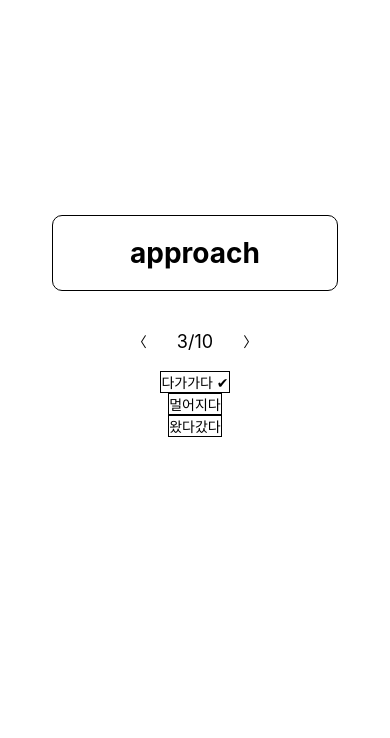
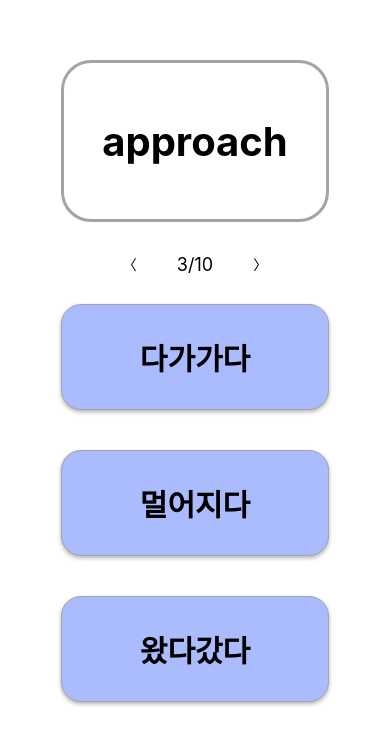
Before and after one commit to UXVOCA/ReactNative, a React Native app: screen /TodayTestPage in a window 390 px wide. Shown: the part 106-844 px from the top of the page. Built offline with nearby package versions, Linux system fonts and the light colour scheme.

Commit message:
Feat: 각 테스트 페이지 별 UI 개발 완료 및 버튼 클릭 이벤트 완성

```diff
--- a/pages/reviewtestpage.js
+++ b/pages/reviewtestpage.js
@@ -1,7 +1,7 @@
 import React from "react";
 import { View, Text, TouchableOpacity, StyleSheet } from "react-native";
 
-const TodayTestPage = () => {
+const ReviewTestPage = () => {
   return (
     <View style={styles.container}>
       <View style={styles.card}>
@@ -17,7 +17,7 @@ const TodayTestPage = () => {
         </TouchableOpacity>
       </View>
       <TouchableOpacity style={styles.button}>
-        <Text style={styles.buttonText}>다가가다 ✔</Text>
+        <Text style={styles.buttonText}>다가가다</Text>
       </TouchableOpacity>
       <TouchableOpacity style={styles.button}>
         <Text style={styles.buttonText}>멀어지다</Text>
@@ -32,23 +32,25 @@ const TodayTestPage = () => {
 const styles = StyleSheet.create({
   container: {
     flex: 1,
-    justifyContent: "center",
+    //justifyContent: "center",
     alignItems: "center",
     padding: 16,
     backgroundColor: "white",
   },
   card: {
-    width: "80%",
-    marginVertical: 20,
+    width: "75%",
+    height: "20%",
+    marginVertical: 2,
     padding: 20,
+    marginTop: 150,
     justifyContent: "center",
     alignItems: "center",
-    borderWidth: 1,
-    borderColor: "black",
-    borderRadius: 10,
+    borderWidth: 3,
+    borderColor: "#A4A4A4",
+    borderRadius: 30,
   },
   wordText: {
-    fontSize: 28,
+    fontSize: 40,
     fontWeight: "bold",
   },
   navigation: {
@@ -57,22 +59,32 @@ const styles = StyleSheet.create({
     marginVertical: 10,
   },
   navButton: {
-    padding: 10,
+    padding: 20,
   },
   navText: {
     fontSize: 18,
     marginHorizontal: 20,
   },
   button: {
-    // ... 기존 버튼 스타일 ...
-    // borderColor와 borderWidth 추가하기
-    borderColor: "black",
+    marginBottom: 40, // 버튼 사이의 간격
+    backgroundColor: "#AABCFD", // 버튼의 배경색
+    borderRadius: 20, // 버튼의 모서리 둥글기
+    paddingVertical: 30, // 상하 패딩
+    width: "75%", // 버튼의 너비
+    elevation: 3, // 안드로이드에서 그림자 효과
+    shadowOpacity: 0.3, // iOS에서 그림자 효과
+    shadowRadius: 4, // iOS에서 그림자 둥근 효과
+    shadowColor: "#000", // iOS에서 그림자 색상
+    shadowOffset: { height: 2, width: 0 }, // iOS에서 그림자 방향
+    borderColor: "#A4A4A4",
     borderWidth: 1,
-    // ... 기존 버튼 스타일 ...
   },
   buttonText: {
-    // ... 기존 텍스트 스타일 ...
+    color: "black", // 텍스트 색상
+    textAlign: "center", // 텍스트 정렬
+    fontSize: 30, // 텍스트 크기
+    fontWeight: "bold", // 텍스트 굵기
   },
 });
 
-export default TodayTestPage;
+export default ReviewTestPage;
--- a/pages/todaytestpage.js
+++ b/pages/todaytestpage.js
@@ -1,28 +1,43 @@
-import React from "react";
+import React, { useState } from "react";
 import { View, Text, TouchableOpacity, StyleSheet } from "react-native";
 
 const TodayTestPage = () => {
+  const [currentNumber, setCurrentNumber] = useState(3); // 현재 번호를 상태로 관리합니다.
+
+  // 숫자를 증가시키는 함수입니다.
+  const increment = () => {
+    setCurrentNumber((prevNumber) =>
+      prevNumber < 10 ? prevNumber + 1 : prevNumber
+    );
+  };
+
+  // 숫자를 감소시키는 함수입니다.
+  const decrement = () => {
+    setCurrentNumber((prevNumber) =>
+      prevNumber > 1 ? prevNumber - 1 : prevNumber
+    );
+  };
   return (
     <View style={styles.container}>
       <View style={styles.card}>
         <Text style={styles.wordText}>approach</Text>
       </View>
       <View style={styles.navigation}>
-        <TouchableOpacity style={styles.navButton}>
-          <Text>〈</Text>
+        <TouchableOpacity style={styles.navButton} onPress={decrement}>
+          <Text style={styles.navButtonText}>〈</Text>
         </TouchableOpacity>
-        <Text style={styles.navText}>3/10</Text>
-        <TouchableOpacity style={styles.navButton}>
-          <Text>〉</Text>
+        <Text style={styles.navText}>{currentNumber}/10</Text>
+        <TouchableOpacity style={styles.navButton} onPress={increment}>
+          <Text style={styles.navButtonText}>〉</Text>
         </TouchableOpacity>
       </View>
-      <TouchableOpacity style={styles.button}>
-        <Text style={styles.buttonText}>다가가다 ✔</Text>
+      <TouchableOpacity style={styles.button} onPress={increment}>
+        <Text style={styles.buttonText}>다가가다</Text>
       </TouchableOpacity>
-      <TouchableOpacity style={styles.button}>
+      <TouchableOpacity style={styles.button} onPress={increment}>
         <Text style={styles.buttonText}>멀어지다</Text>
       </TouchableOpacity>
-      <TouchableOpacity style={styles.button}>
+      <TouchableOpacity style={styles.button} onPress={increment}>
         <Text style={styles.buttonText}>왔다갔다</Text>
       </TouchableOpacity>
     </View>
@@ -32,23 +47,25 @@ const TodayTestPage = () => {
 const styles = StyleSheet.create({
   container: {
     flex: 1,
-    justifyContent: "center",
+    //justifyContent: "center",
     alignItems: "center",
     padding: 16,
     backgroundColor: "white",
   },
   card: {
-    width: "80%",
-    marginVertical: 20,
+    width: "75%",
+    height: "20%",
+    marginVertical: 2,
     padding: 20,
+    marginTop: 150,
     justifyContent: "center",
     alignItems: "center",
-    borderWidth: 1,
-    borderColor: "black",
-    borderRadius: 10,
+    borderWidth: 3,
+    borderColor: "#A4A4A4",
+    borderRadius: 30,
   },
   wordText: {
-    fontSize: 28,
+    fontSize: 40,
     fontWeight: "bold",
   },
   navigation: {
@@ -57,21 +74,31 @@ const styles = StyleSheet.create({
     marginVertical: 10,
   },
   navButton: {
-    padding: 10,
+    padding: 20,
   },
   navText: {
     fontSize: 18,
     marginHorizontal: 20,
   },
   button: {
-    // ... 기존 버튼 스타일 ...
-    // borderColor와 borderWidth 추가하기
-    borderColor: "black",
+    marginBottom: 40, // 버튼 사이의 간격
+    backgroundColor: "#AABCFD", // 버튼의 배경색
+    borderRadius: 20, // 버튼의 모서리 둥글기
+    paddingVertical: 30, // 상하 패딩
+    width: "75%", // 버튼의 너비
+    elevation: 3, // 안드로이드에서 그림자 효과
+    shadowOpacity: 0.3, // iOS에서 그림자 효과
+    shadowRadius: 4, // iOS에서 그림자 둥근 효과
+    shadowColor: "#000", // iOS에서 그림자 색상
+    shadowOffset: { height: 2, width: 0 }, // iOS에서 그림자 방향
+    borderColor: "#A4A4A4",
     borderWidth: 1,
-    // ... 기존 버튼 스타일 ...
   },
   buttonText: {
-    // ... 기존 텍스트 스타일 ...
+    color: "black", // 텍스트 색상
+    textAlign: "center", // 텍스트 정렬
+    fontSize: 30, // 텍스트 크기
+    fontWeight: "bold", // 텍스트 굵기
   },
 });
 
--- a/pages/wrongtestpage.js
+++ b/pages/wrongtestpage.js
@@ -1,11 +1,11 @@
 import React from "react";
 import { View, Text, TouchableOpacity, StyleSheet } from "react-native";
 
-const TodayTestPage = () => {
+const WrongTestPage = () => {
   return (
     <View style={styles.container}>
       <View style={styles.card}>
-        <Text style={styles.wordText}>dsdfsdf</Text>
+        <Text style={styles.wordText}>aaa</Text>
       </View>
       <View style={styles.navigation}>
         <TouchableOpacity style={styles.navButton}>
@@ -17,7 +17,7 @@ const TodayTestPage = () => {
         </TouchableOpacity>
       </View>
       <TouchableOpacity style={styles.button}>
-        <Text style={styles.buttonText}>다가가다 ✔</Text>
+        <Text style={styles.buttonText}>다가가다</Text>
       </TouchableOpacity>
       <TouchableOpacity style={styles.button}>
         <Text style={styles.buttonText}>멀어지다</Text>
@@ -32,23 +32,25 @@ const TodayTestPage = () => {
 const styles = StyleSheet.create({
   container: {
     flex: 1,
-    justifyContent: "center",
+    //justifyContent: "center",
     alignItems: "center",
     padding: 16,
     backgroundColor: "white",
   },
   card: {
-    width: "80%",
-    marginVertical: 20,
+    width: "75%",
+    height: "20%",
+    marginVertical: 2,
     padding: 20,
+    marginTop: 150,
     justifyContent: "center",
     alignItems: "center",
-    borderWidth: 1,
-    borderColor: "black",
-    borderRadius: 10,
+    borderWidth: 3,
+    borderColor: "#A4A4A4",
+    borderRadius: 30,
   },
   wordText: {
-    fontSize: 28,
+    fontSize: 40,
     fontWeight: "bold",
   },
   navigation: {
@@ -57,22 +59,32 @@ const styles = StyleSheet.create({
     marginVertical: 10,
   },
   navButton: {
-    padding: 10,
+    padding: 20,
   },
   navText: {
     fontSize: 18,
     marginHorizontal: 20,
   },
   button: {
-    // ... 기존 버튼 스타일 ...
-    // borderColor와 borderWidth 추가하기
-    borderColor: "black",
+    marginBottom: 40, // 버튼 사이의 간격
+    backgroundColor: "#AABCFD", // 버튼의 배경색
+    borderRadius: 20, // 버튼의 모서리 둥글기
+    paddingVertical: 30, // 상하 패딩
+    width: "75%", // 버튼의 너비
+    elevation: 3, // 안드로이드에서 그림자 효과
+    shadowOpacity: 0.3, // iOS에서 그림자 효과
+    shadowRadius: 4, // iOS에서 그림자 둥근 효과
+    shadowColor: "#000", // iOS에서 그림자 색상
+    shadowOffset: { height: 2, width: 0 }, // iOS에서 그림자 방향
+    borderColor: "#A4A4A4",
     borderWidth: 1,
-    // ... 기존 버튼 스타일 ...
   },
   buttonText: {
-    // ... 기존 텍스트 스타일 ...
+    color: "black", // 텍스트 색상
+    textAlign: "center", // 텍스트 정렬
+    fontSize: 30, // 텍스트 크기
+    fontWeight: "bold", // 텍스트 굵기
   },
 });
 
-export default TodayTestPage;
+export default WrongTestPage;
```
